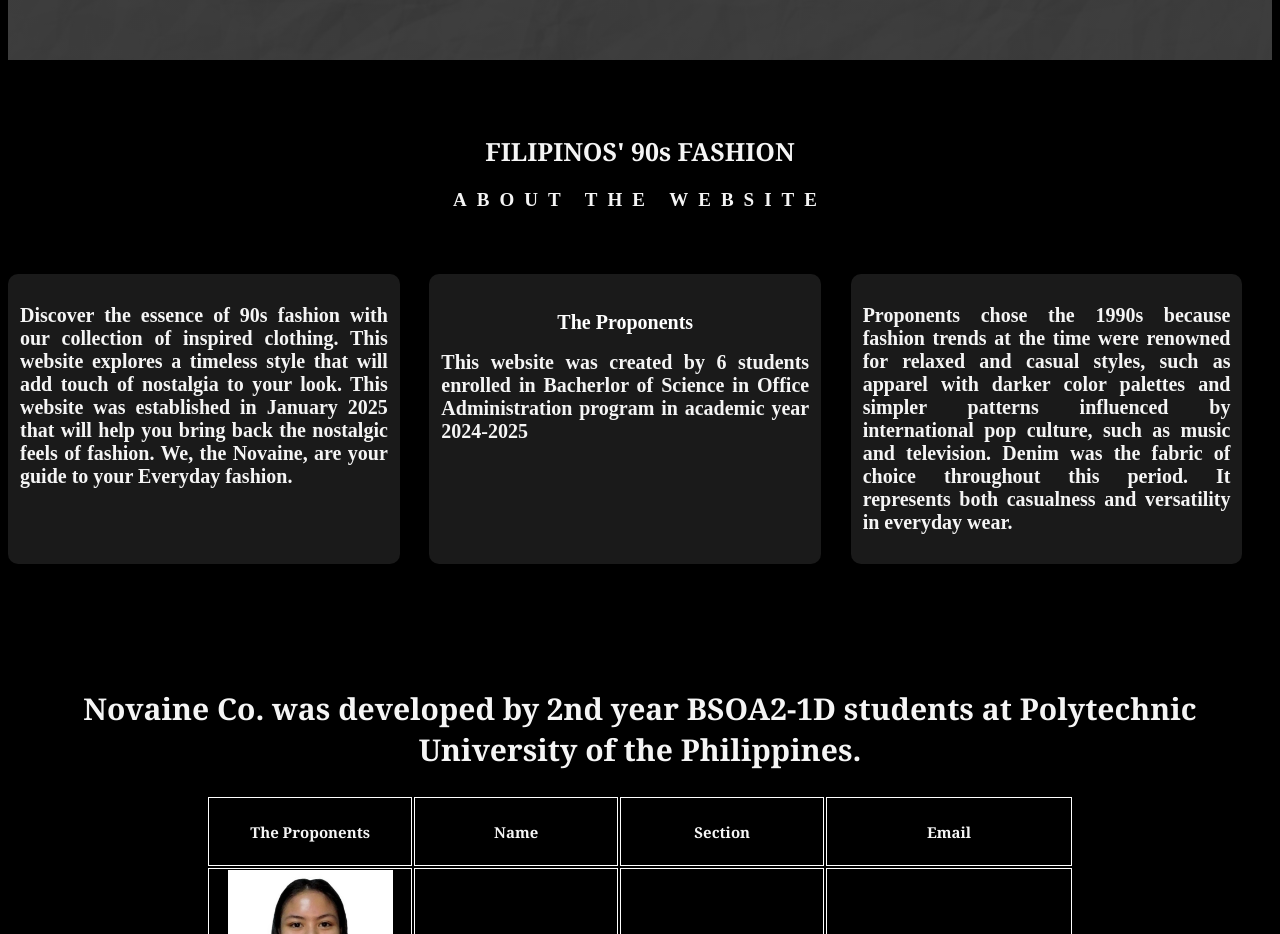
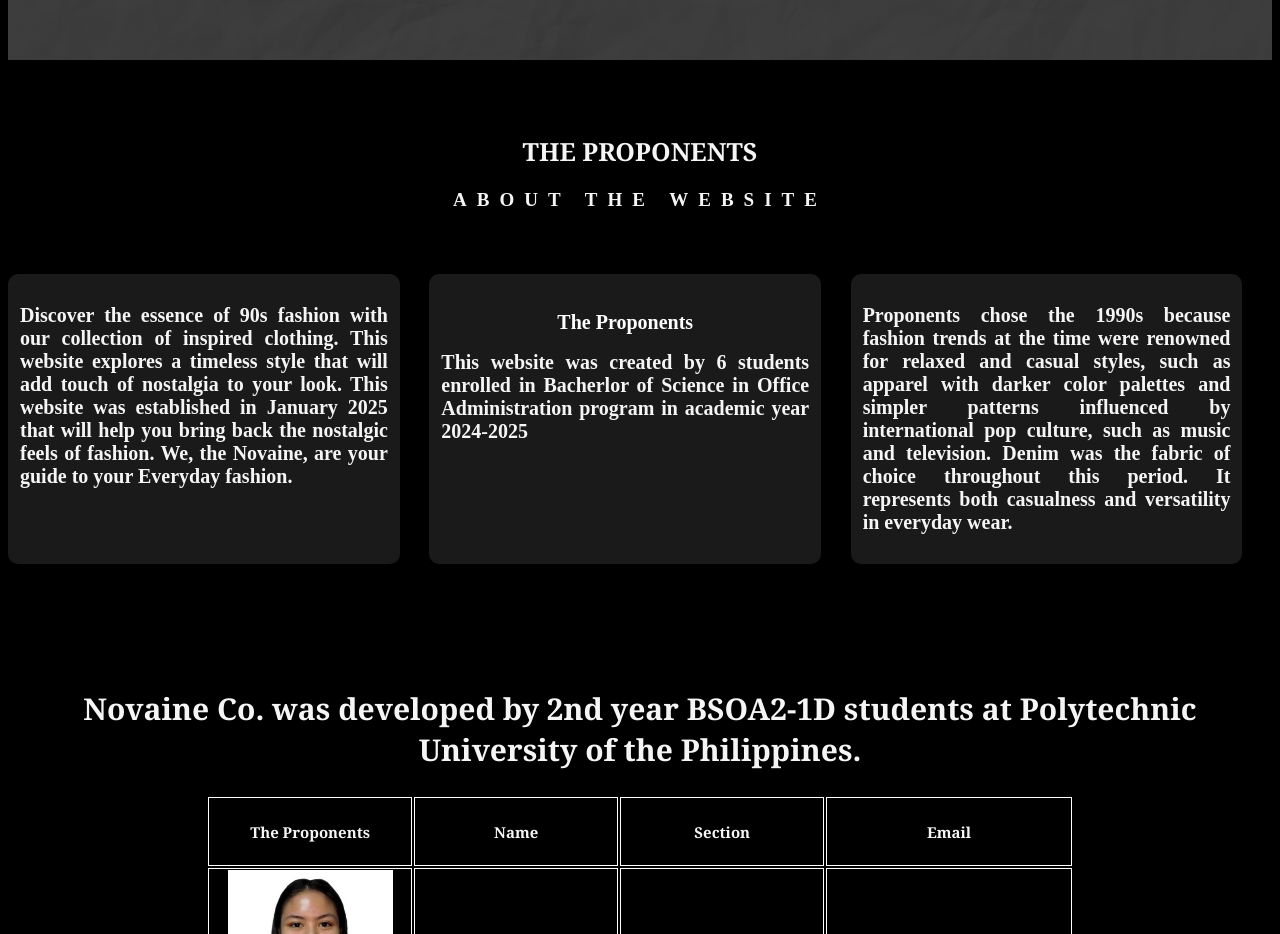
Before and after one commit to novaineco/novaine.co, a plain HTML site: page index.html in a window 1280 px wide. Shown: the part 4080-5014 px from the top of the page. Drawn offline with Linux system fonts and the light colour scheme.

Commit message:
Update index.html

```diff
--- a/index.html
+++ b/index.html
@@ -536,8 +536,8 @@ p{
 <br>
 <br>
 <br>
-     <h1 style="color:whitesmoke;  font-family: Georgia, serif; font-size:25px; text-align:center;">FILIPINOS' 90s FASHION</h1>
-    <p style="text-align:center; font-size: 19px; letter-spacing: 10px;">ABOUT THE WEBSITE</p>
+     <h1 style="color:whitesmoke;  font-family: Georgia, serif; font-size:25px; text-align:center;">THE PROPONENTS</h1>
+    <p style="text-align:center; font-size: 19px; letter-spacing: 10px;"> ABOUT THE WEBSITE</p>
 
     <div class="row">
         <div class="about-col">
```
